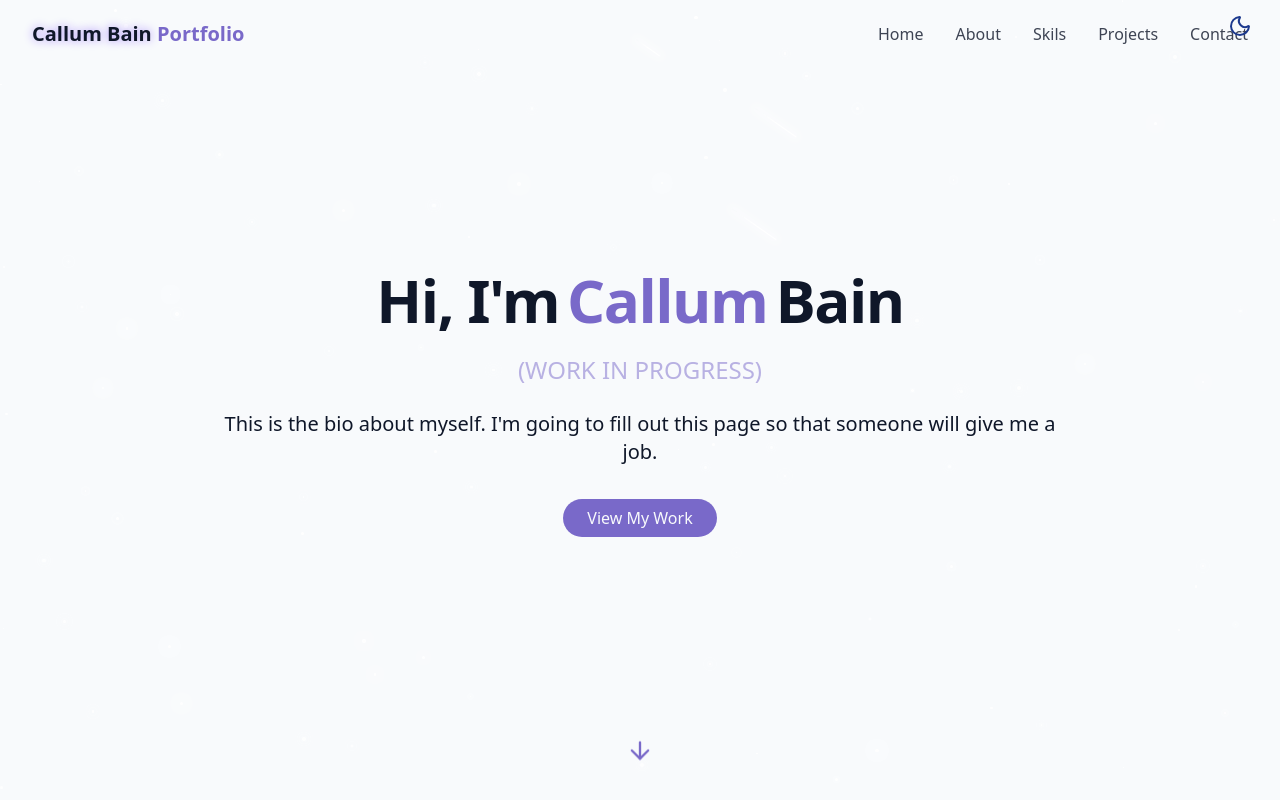
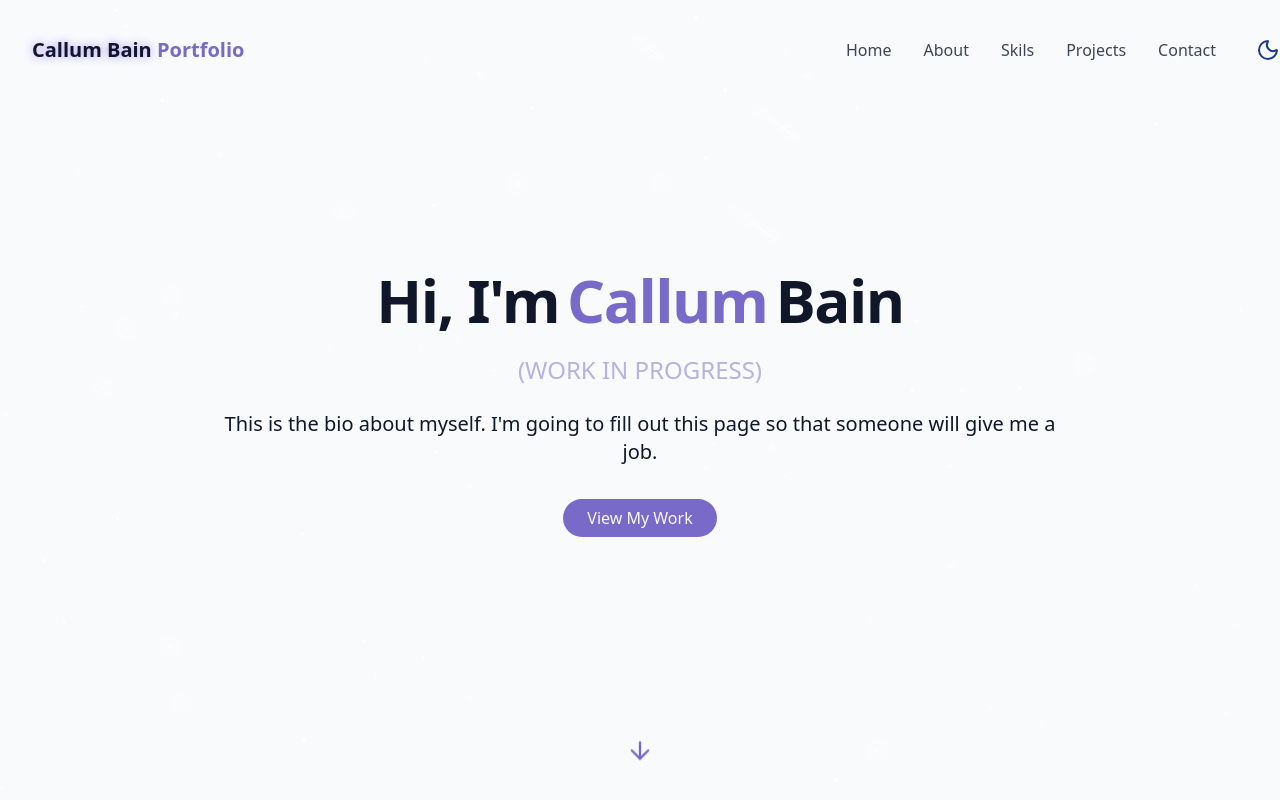
Before and after one commit to callumjbain/callumbain, a React (Vite) app: page / in a window 1280 px wide. Shown: the top 800 px of the page. Built offline with nearby package versions, Linux system fonts and the light colour scheme; the HTML template or start-up script is replaced by a standard one.

Commit message:
theme toggle placement update

```diff
--- a/src/components/NavBar.tsx
+++ b/src/components/NavBar.tsx
@@ -1,6 +1,7 @@
 import { useEffect, useState } from "react";
 import { cn } from "../lib/utils";
 import { Menu, X } from "lucide-react";
+import { ThemeToggle } from "./ThemeToggle";
 
 const navItems = [
   { name: "Home", href: "#hero" },
@@ -16,7 +17,7 @@ export const NavBar = () => {
 
   useEffect(() => {
     const handleScroll = () => {
-      setIsScrolled(window.screenY > 10);
+      setIsScrolled(window.scrollY > 10);
     };
 
     window.addEventListener("scroll", handleScroll);
@@ -32,7 +33,7 @@ export const NavBar = () => {
         isScrolled ? "py-3 pg-background/80 backdrop-blur-md shadow-xs" : "py-5"
       )}
     >
-      <div className="container flex items-center justify-between">
+      <div className="container flex items-center justify-between min-h-[60px]">
         <a
           href="#hero"
           className="text-xl font-bold text-primary flex items-center"
@@ -54,6 +55,9 @@ export const NavBar = () => {
               {item.name}
             </a>
           ))}
+          <div className="flex items-center">
+            <ThemeToggle />
+          </div>
         </div>
 
         {/* Mobile Version */}
--- a/src/components/StarBackground.tsx
+++ b/src/components/StarBackground.tsx
@@ -58,7 +58,7 @@ export const StarBackground = () => {
   };
 
   const generateMeteors = () => {
-    const numberOfMeteors = 3;
+    const numberOfMeteors = 4;
 
     const newMeteors: MeteorType[] = [];
 
--- a/src/components/ThemeToggle.tsx
+++ b/src/components/ThemeToggle.tsx
@@ -32,7 +32,7 @@ export const ThemeToggle = () => {
     <button
       onClick={toggleTheme}
       className={cn(
-        "fixed max-sm:hidden top-1.5 right-5 z-50 p-2 rounded full transition-colors duration-300",
+        "fixed max-sm:hidden  z-50 p-2 rounded full transition-colors duration-300",
         "focus:outline-hidden"
       )}
     >
--- a/src/pages/home.tsx
+++ b/src/pages/home.tsx
@@ -7,9 +7,6 @@ import { ThemeToggle } from "../components/ThemeToggle";
 export const Home = () => {
   return (
     <div className="min-h-screen bg-background text-foreground overflow-x-hidden">
-      {/* theme toggle */}
-      <ThemeToggle />
-
       {/* Background Effects */}
       <StarBackground />
 
```
